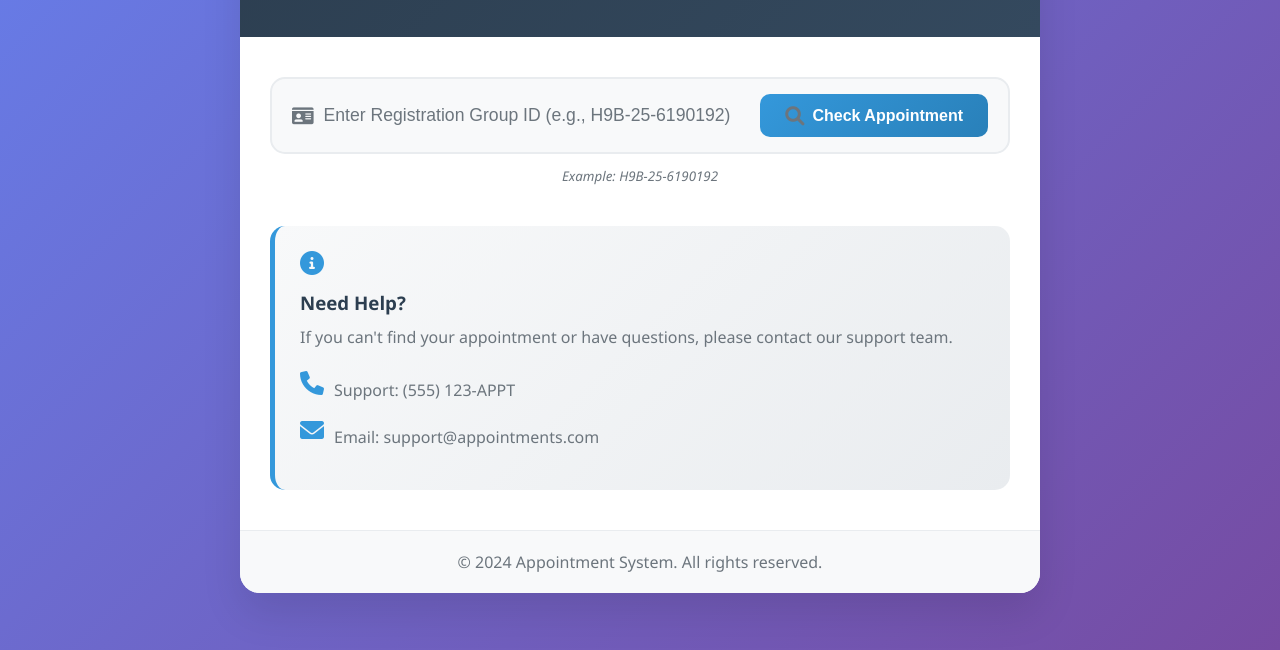
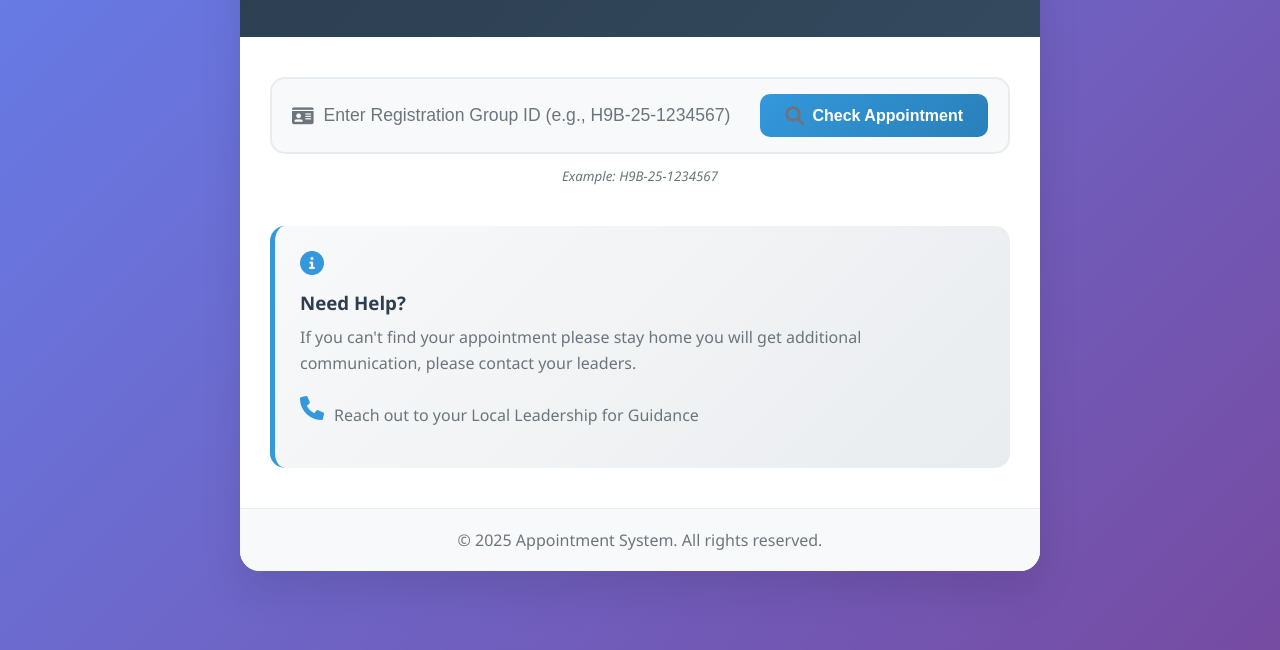
Before and after one commit to NoelIkwap/Refugee-Appointments, a plain HTML site: page index.html in a window 1280 px wide. Shown: the part 150-800 px from the top of the page. Drawn offline with Linux system fonts and the light colour scheme.

Commit message:
index.html

```diff
--- a/index.html
+++ b/index.html
@@ -24,7 +24,7 @@
                     <input
                         type="text"
                         id="registrationId"
-                        placeholder="Enter Registration Group ID (e.g., H9B-25-6190192)"
+                        placeholder="Enter Registration Group ID (e.g., H9B-25-1234567)"
                         maxlength="50"
                     >
                     <button onclick="lookupAppointment()" id="searchBtn">
@@ -33,7 +33,7 @@
                     </button>
                 </div>
                 <div class="example">
-                    <small>Example: H9B-25-6190192</small>
+                    <small>Example: H9B-25-1234567</small>
                 </div>
             </div>
 
@@ -50,17 +50,16 @@
                 <div class="info-card">
                     <i class="fas fa-info-circle"></i>
                     <h3>Need Help?</h3>
-                    <p>If you can't find your appointment or have questions, please contact our support team.</p>
+                    <p>If you can't find your appointment please stay home you will get additional communication, please contact your leaders.</p>
                     <div class="contact-info">
-                        <p><i class="fas fa-phone"></i> Support: (555) 123-APPT</p>
-                        <p><i class="fas fa-envelope"></i> Email: support@appointments.com</p>
+                        <p><i class="fas fa-phone"></i> Reach out to your Local Leadership for Guidance</p>
                     </div>
                 </div>
             </div>
         </main>
 
         <footer>
-            <p>&copy; 2024 Appointment System. All rights reserved.</p>
+            <p>&copy; 2025 Appointment System. All rights reserved.</p>
         </footer>
     </div>
 
```
